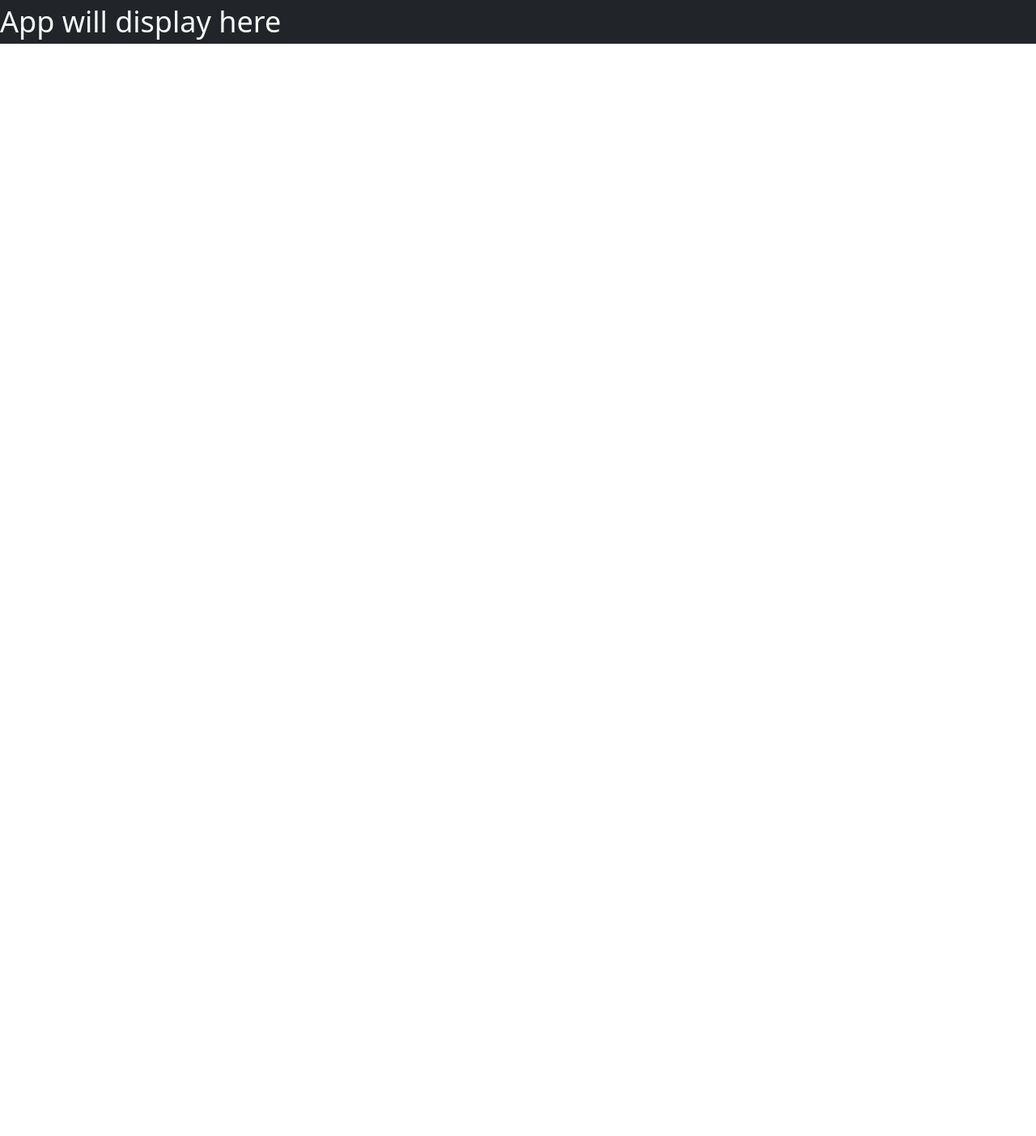
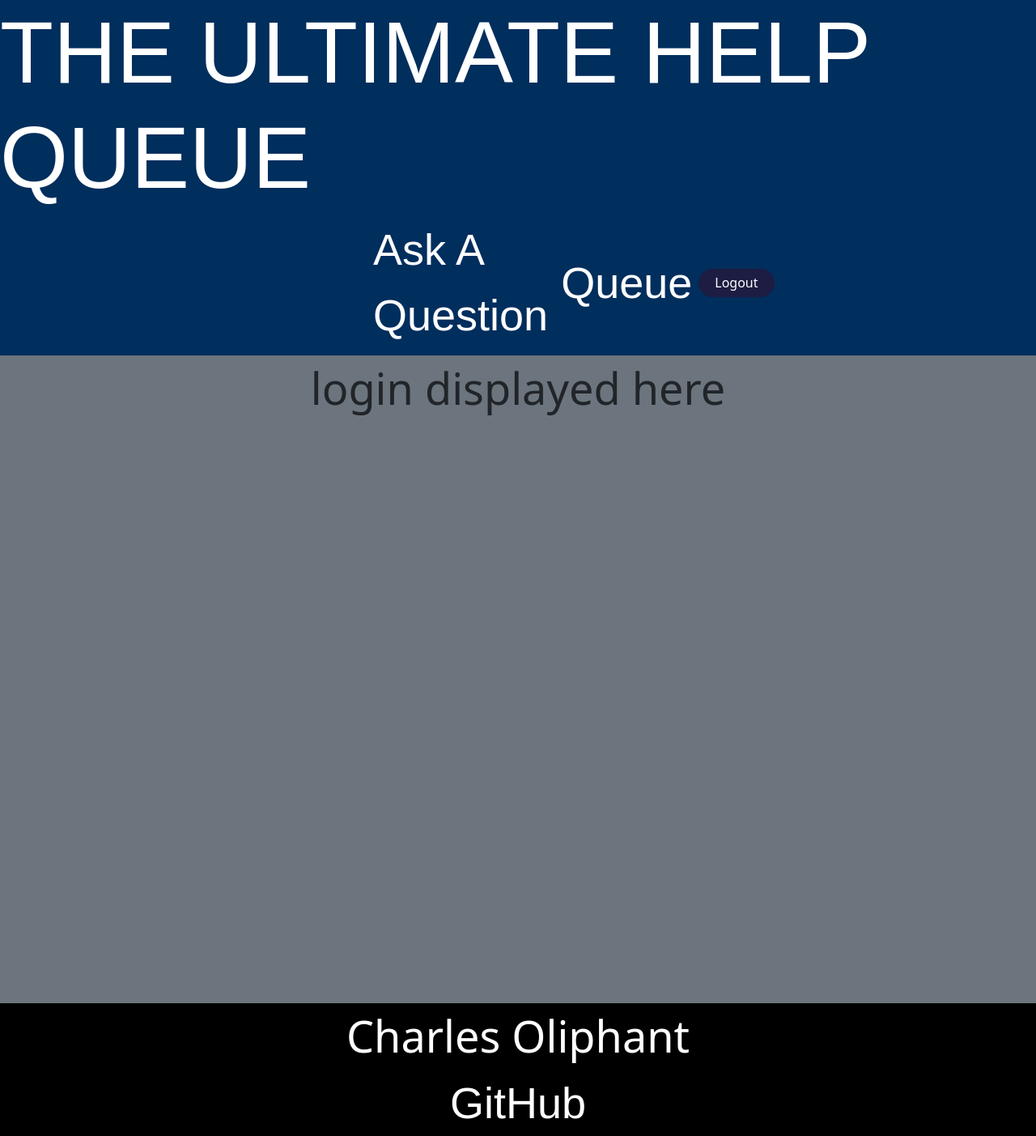
Before and after one commit to chuckth3truck/Startup, a React (Vite) app: page / in a window 1280 px wide. Shown: the whole page at 81% size. Before the commit the page ends 800 px from the top, so only its background shows below. Built offline with nearby package versions, Linux system fonts and the light colour scheme.

Commit message:
created login, question, queue components

```diff
--- a/index.jsx
+++ b/index.jsx
@@ -2,5 +2,6 @@ import React from 'react';
 import ReactDOM from 'react-dom/client';
 import App from './src/app';
 
+
 const root = ReactDOM.createRoot(document.getElementById('root'));
 root.render(<App />);
--- a/src/app.css
+++ b/src/app.css
@@ -3,7 +3,7 @@ html {
     /* font-family: fantasy; */
   }
 
-  body {
+  .body {
     margin: 0;
     display: flex;
     flex-direction: column;
@@ -76,7 +76,7 @@ footer.a{
   color: black;
 }
 
-a{
+a, .nav-link{
     color: white;
     text-decoration: none;
     font-family: fantasy;
@@ -85,7 +85,7 @@ a{
     border-radius: 20px;
 }
 
-a:hover{
+a:hover, .nav-link:hover{
   transition: 0.15s;
   text-decoration: underline white;
   color: white;
--- a/src/app.jsx
+++ b/src/app.jsx
@@ -2,6 +2,47 @@ import React from 'react';
 import 'bootstrap/dist/css/bootstrap.min.css';
 import './app.css';
 
-export default function App() {
-  return <div className='body bg-dark text-light'>App will display here</div>;
+import { BrowserRouter, NavLink, Route, Routes } from 'react-router-dom';
+import { Login } from './login/login';
+import { Question } from './question/question';
+import { Queue } from './queue/queue';
+
+
+function App() {
+  return (
+    <BrowserRouter>
+        <div className="body">
+    <header>
+        <h1>THE ULTIMATE HELP QUEUE</h1>
+        <nav>
+
+            <div className="menu-items">
+                <NavLink className='nav-link' to='question'>Ask A Question</NavLink>
+                <NavLink className='nav-link' to='queue'>Queue</NavLink>
+                <button type="submit" onclick="logout()">Logout</button>
+            </div>
+        </nav>
+    </header>
+
+    <Routes>
+    <Route path='/' element={<Login />} />
+    <Route path='/question' element={<Question />} />
+    <Route path='/queue' element={<Queue />} />
+
+    </Routes>
+
+    <footer>
+        <div className="name">Charles Oliphant</div>
+        <div><a href="https://github.com/chuckth3truck/Startup">GitHub</a></div>
+    </footer>
+    </div>
+    </BrowserRouter>
+
+  );
 }
+
+function NotFound() {
+    return <main className='container-fluid bg-secondary text-center'>404: Return to sender. Address unknown.</main>;
+  }
+
+export default App;
--- /dev/null
+++ b/src/login/login.jsx
@@ -0,0 +1,9 @@
+import React from 'react';
+
+export function Login() {
+  return (
+    <main className='container-fluid bg-secondary text-center'>
+      <div>login displayed here</div>
+    </main>
+  );
+}
--- /dev/null
+++ b/src/question/question.jsx
@@ -0,0 +1,9 @@
+import React from 'react';
+
+export function Question() {
+  return (
+    <main className='container-fluid bg-secondary text-center'>
+      <div>question displayed here</div>
+    </main>
+  );
+}
--- /dev/null
+++ b/src/queue/queue.jsx
@@ -0,0 +1,9 @@
+import React from 'react';
+
+export function Queue() {
+  return (
+    <main className='container-fluid bg-secondary text-center'>
+      <div>queue displayed here</div>
+    </main>
+  );
+}
```
